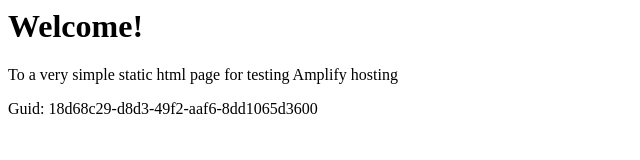
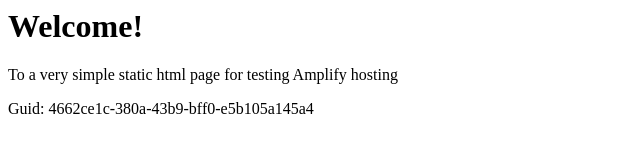
Before and after one commit to aws-aemilia-yul/Github-PR-Commit-Integration-Test-DoNotTouch-GithubWebhookPreviewCanaryTest-v1-preprod-ca-central-1, a website: page src/index.html in a window 1280 px wide. Shown: the full height of the page, 0-640 px from the left. Drawn offline with Linux system fonts and the light colour scheme.

Commit message:
commit from integ tests

```diff
--- a/src/index.html
+++ b/src/index.html
@@ -12,6 +12,6 @@
 <body>
     <h1>Welcome!</h1>
     <p>To a very simple static html page for testing Amplify hosting</p>
-    <p>Guid: 18d68c29-d8d3-49f2-aaf6-8dd1065d3600</p></body>
+    <p>Guid: 4662ce1c-380a-43b9-bff0-e5b105a145a4</p></body>
 
 </html>
```
